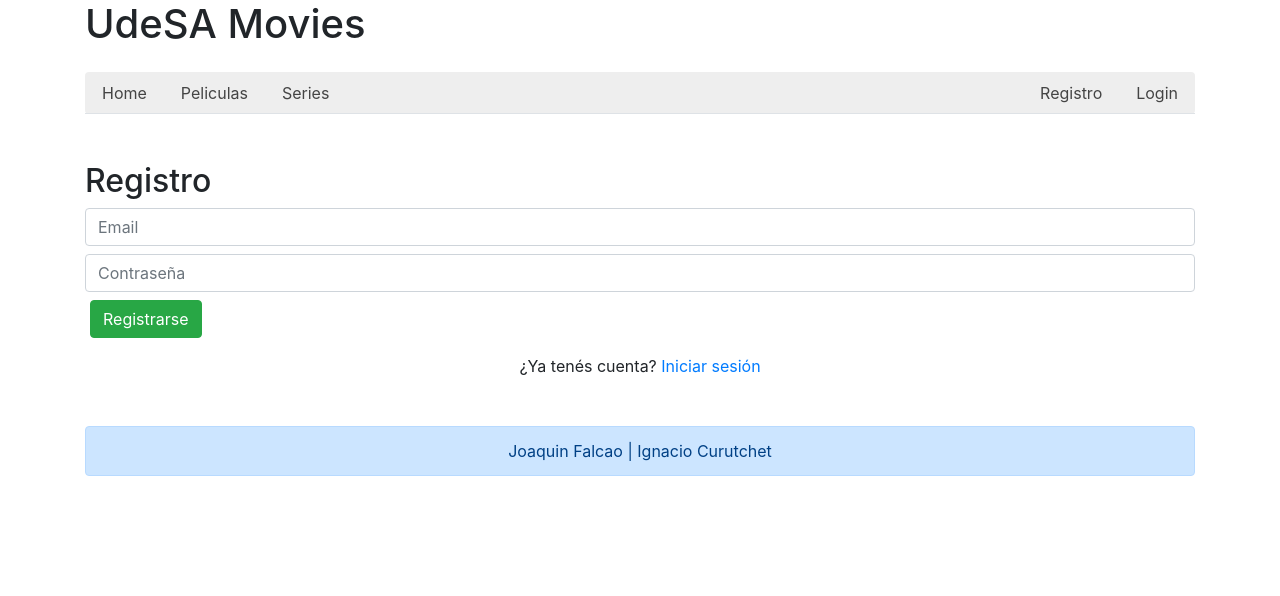
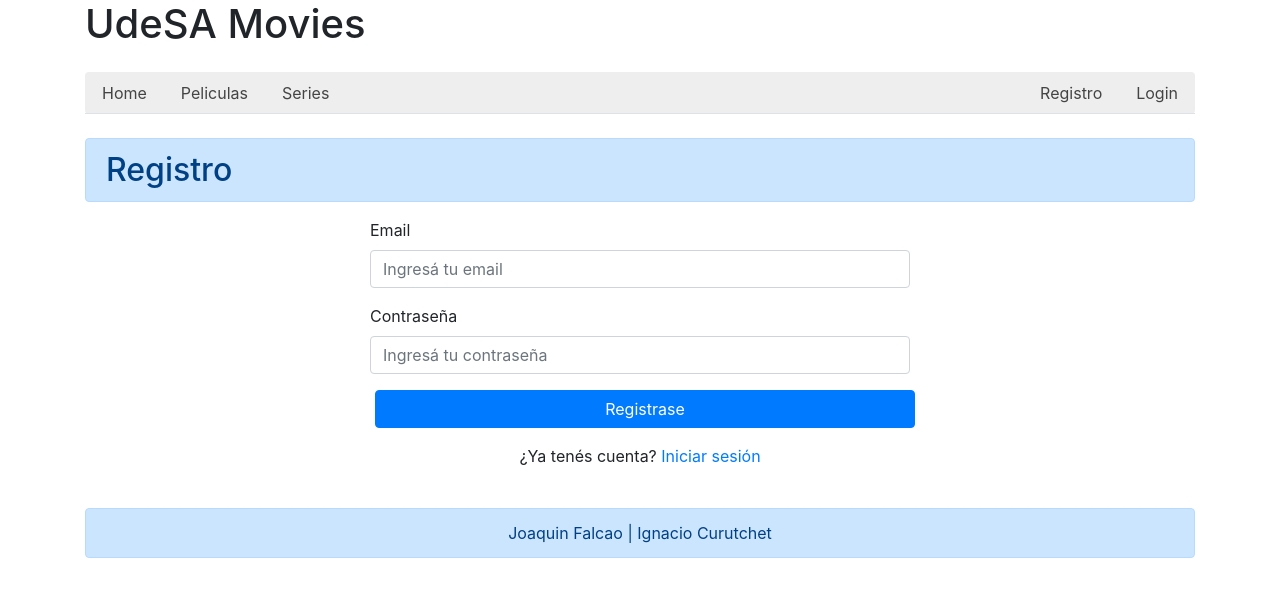
Before and after one commit to nachocuru406/Proyecto-Integrador, a React (Create React App) app: page /Registro in a window 1280 px wide. Shown: the top 596 px of the page. Built offline with nearby package versions, Linux system fonts and the light colour scheme.

Commit message:
Modifique Registro y Login

```diff
--- a/src/Screens/Login/Login.js
+++ b/src/Screens/Login/Login.js
@@ -1,6 +1,7 @@
 import React, { Component } from "react";
 import Header from "../../components/Header/Header";
 import Footer from "../../components/Footer/Footer";
+import { Link } from "react-router-dom";
 
 class Login extends Component {
   constructor(props) {
@@ -38,42 +39,47 @@ class Login extends Component {
 
   render() {
     return (
-      <React.Fragment>
       <div className="container">
         <h1>UdeSA Movies</h1>
-        <Header />
+        <Header/>
 
-        <div className="container my-5">
-          <h2>Login</h2>
+        <h2 className="alert alert-primary">Iniciar sesión</h2>
 
+        <div className="row justify-content-center">
+          <div className="col-md-6">
           <form onSubmit={(e) => this.handleSubmit(e)}>
+            <div className="form-group">
+              <label>Email</label>
               <input
                 type="email"
                 name="email"
-              placeholder="Email"
-              className="form-control my-2"
+                placeholder="Ingresá tu email"
+                className="form-control"
                 onChange={(e) => this.handleChange(e)}
               />
-
+            </div>
+            <div className="form-group">
+              <label>Contraseña</label>
               <input
                 type="password"
                 name="password"
-              placeholder="Contraseña"
-              className="form-control my-2"
+                placeholder="Ingresá tu contraseña"
+                className="form-control"
                 onChange={(e) => this.handleChange(e)}
               />
+            </div>
+            <button className="btn btn-primary btn-block">Iniciar sesión</button>
 
-            <button className="btn btn-success">Ingresar</button>
+            <p className="mt-3 text-center">¿No tenés cuenta?<Link to="/Registro"> Registrarse</Link></p>
 
             {this.state.error && (
               <p style={{ color: "red" }}>{this.state.error}</p>
             )}
           </form>
         </div>
-
-        <Footer />
       </div>
-      </React.Fragment>
+      <Footer/>
+      </div>
     );
   }
 }
--- a/src/Screens/Registro/Registro.js
+++ b/src/Screens/Registro/Registro.js
@@ -68,35 +68,39 @@ class Registro extends Component {
     return (
       <div className="container">
         <h1>UdeSA Movies</h1>
-        <Header />
+        <Header/>
 
-        <div className="my-5">
-          <h2>Registro</h2>
+        <h2 className="alert alert-primary">Registro</h2>
 
+        <div className="row justify-content-center">
+          <div className="col-md-6">
           <form onSubmit={(e) => this.handleSubmit(e)}>
+            <div className="form-group">
+              <label>Email</label>
               <input
                 type="email"
                 name="email"
-              placeholder="Email"
-              className="form-control my-2"
+                placeholder="Ingresá tu email"
+                className="form-control"
                 value={this.state.email}
                 onChange={(e) => this.handleChange(e)}
               />
-
+            </div>
+            <div className="form-group">
+              <label>Contraseña</label>
               <input
                 type="password"
                 name="password"
-              placeholder="Contraseña"
-              className="form-control my-2"
+                placeholder="Ingresá tu contraseña"
+                className="form-control"
                 value={this.state.password}
                 onChange={(e) => this.handleChange(e)}
               />
+            </div>
 
-            <button className="btn btn-success">Registrarse</button>
-            <p className="text-center mt-3">
-                ¿Ya tenés cuenta?{" "}
-                <Link to="/Login">Iniciar sesión</Link>
-            </p>
+            <button className="btn btn-primary btn-block">Registrase</button>
+
+            <p className="mt-3 text-center">¿Ya tenés cuenta?<Link to="/Login"> Iniciar sesión</Link></p>
 
             {this.state.error && (
               <p style={{ color: "red" }}>{this.state.error}</p>
@@ -107,6 +111,7 @@ class Registro extends Component {
             )}
           </form>
         </div>
+      </div>
 
       <Footer />
       </div>
```
Lines whose indentation alone changed are shown as unchanged.
